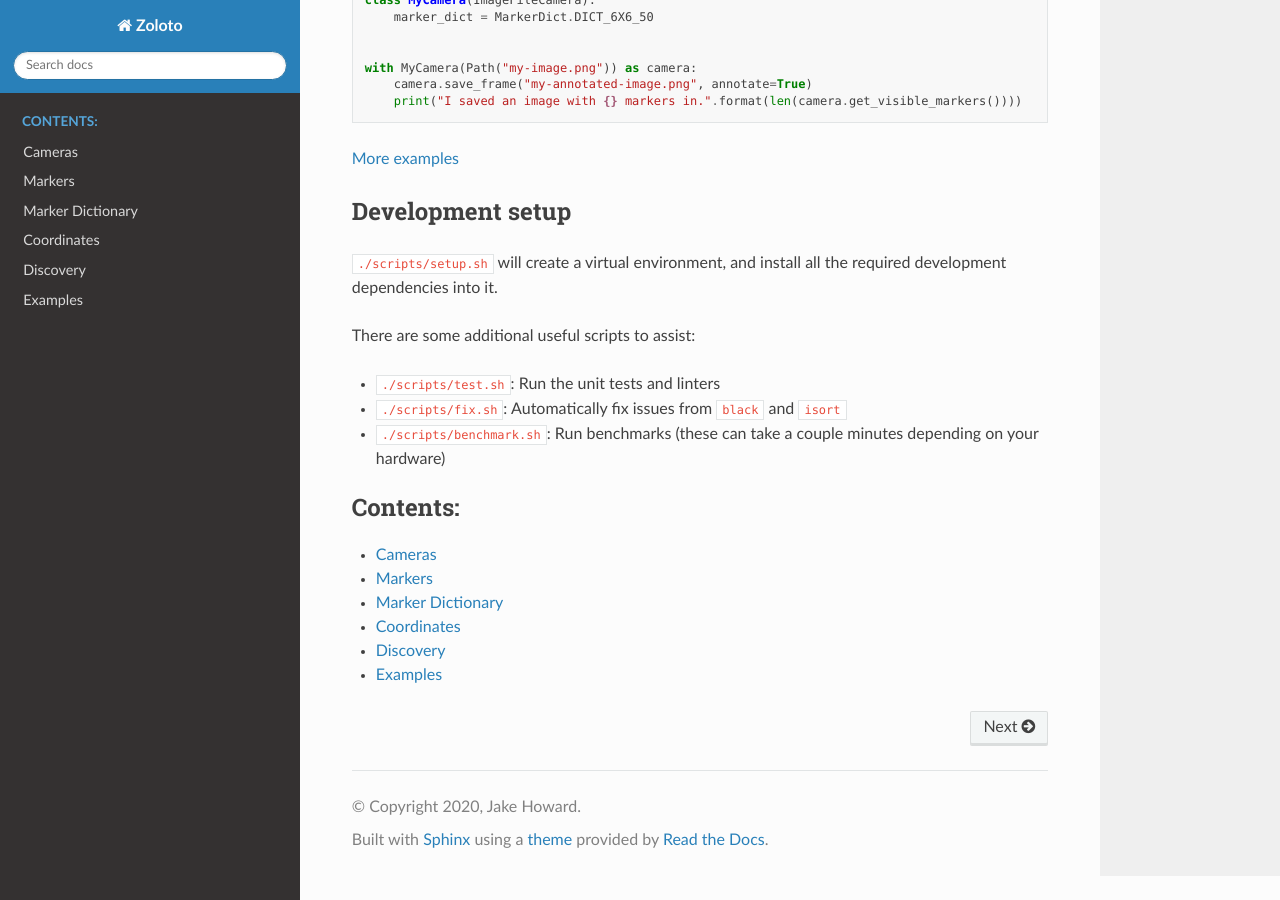
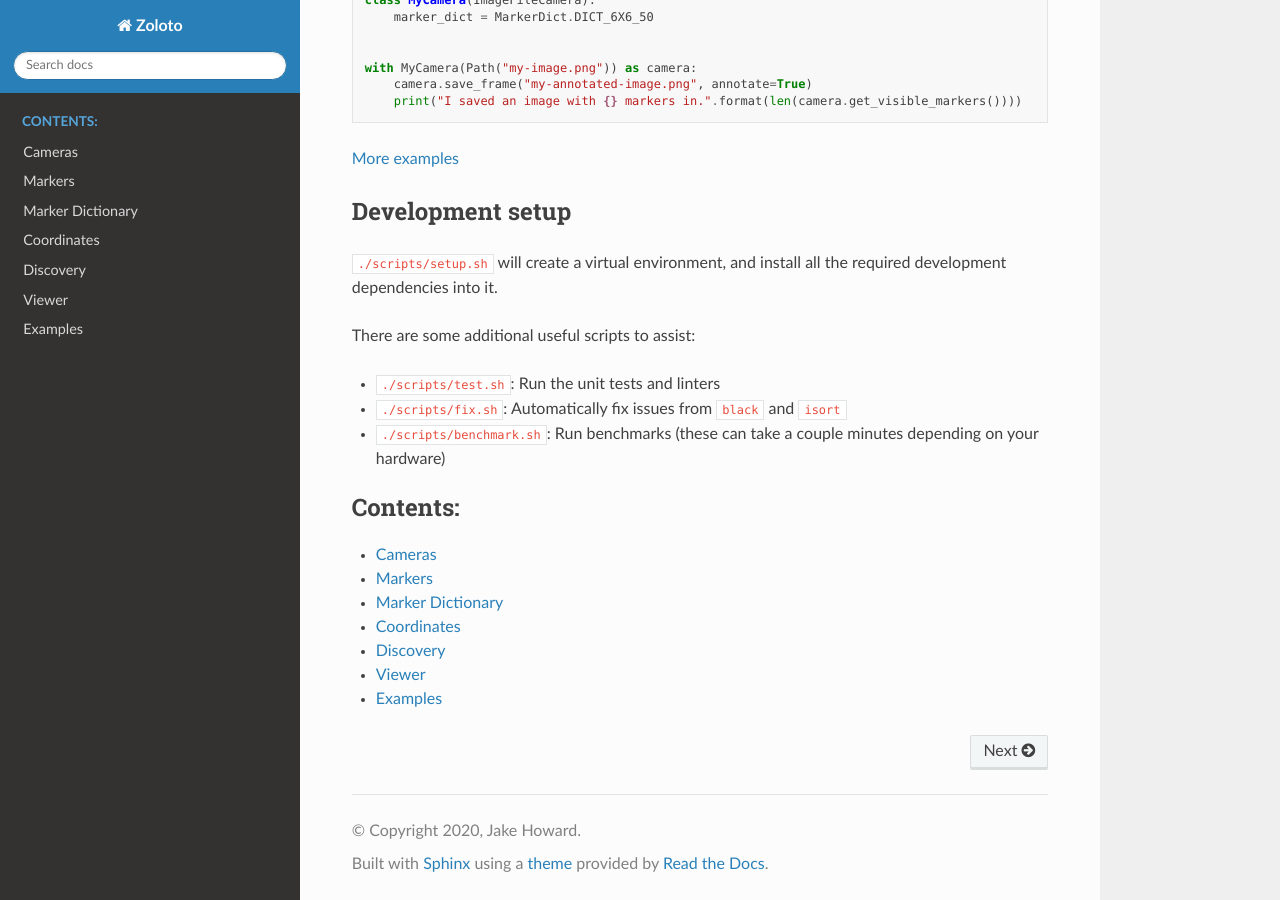
Before and after one commit to RealOrangeOne/zoloto, a Sphinx documentation site: the page built from docs/index.rst, in a window 1280 px wide and 900 px high, scrolled down 552 px. Built offline with Sphinx 7.4.7 and the Read the Docs theme 2.0.0, drawn with Linux system fonts in a browser that asks for light colours; the version number is read from the project's files by our own code.

Commit message:
Add docs page for camera viewer

```diff
--- a/docs/index.rst
+++ b/docs/index.rst
@@ -9,5 +9,6 @@
    marker_dict
    coordinates
    discovery
+   viewer
 
    examples
--- /dev/null
+++ b/docs/viewer.rst
@@ -0,0 +1,4 @@
+Viewer
+======
+
+.. autoclass:: zoloto.viewer.CameraViewer
```
